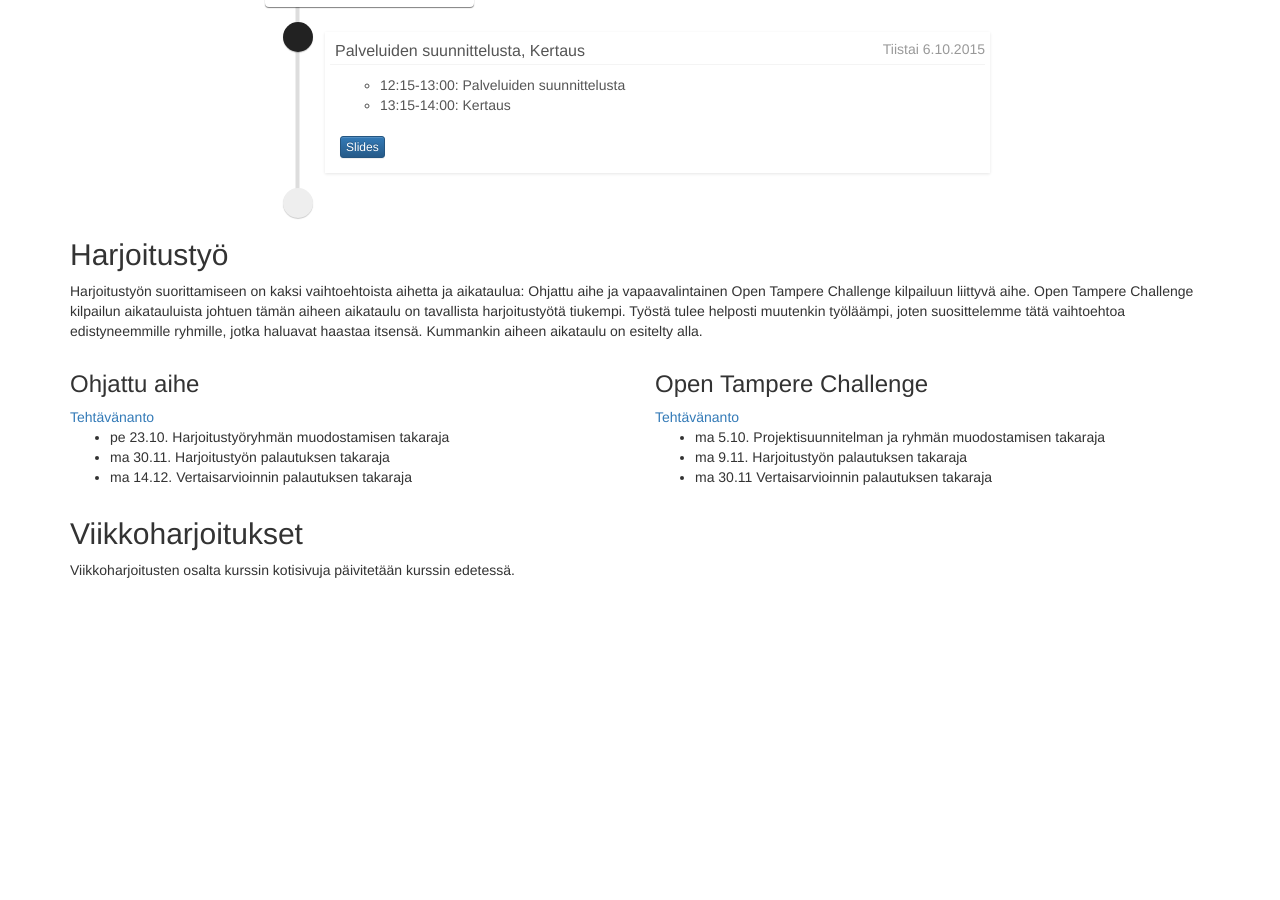
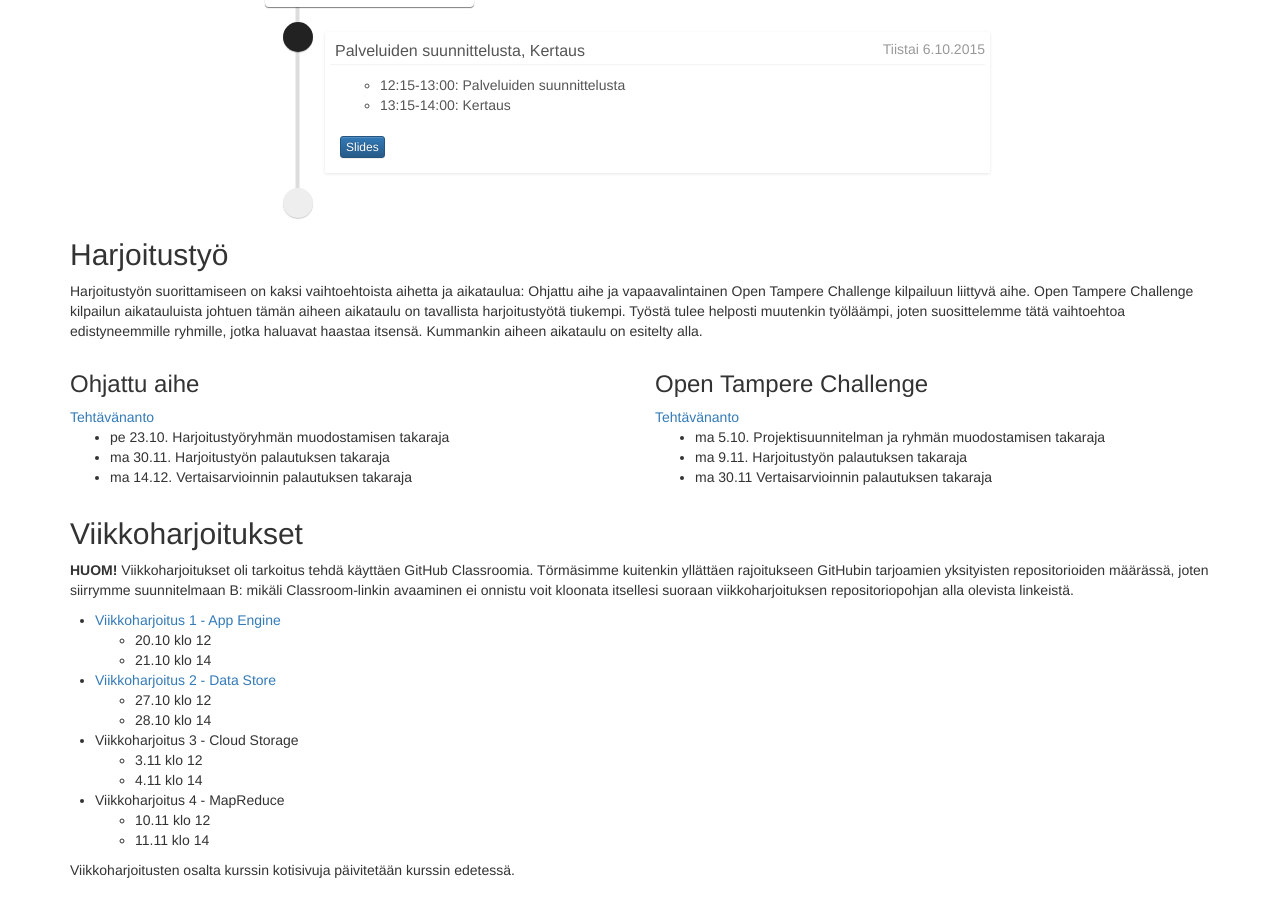
Before and after one commit to Palpo/palpo.github.io, a Jekyll site: the page built from index.html, in a window 1280 px wide and 900 px high, scrolled down 2376 px. Built offline with Jekyll 4.4.1, drawn with Linux system fonts in a browser that asks for light colours; nearby versions of some CDN libraries; before the commit the page ends 2976 px from its top, so only the background shows below that.

Commit message:
Update index.html

```diff
--- a/index.html
+++ b/index.html
@@ -228,6 +228,28 @@ layout: default
     <h2>Viikkoharjoitukset</h2>
     <a name="exercises"></a>
 
+    <p><strong>HUOM!</strong> Viikkoharjoitukset oli tarkoitus tehdä käyttäen GitHub Classroomia.
+    Törmäsimme kuitenkin yllättäen rajoitukseen GitHubin tarjoamien yksityisten repositorioiden määrässä, joten siirrymme suunnitelmaan B:
+    mikäli Classroom-linkin avaaminen ei onnistu voit kloonata itsellesi suoraan viikkoharjoituksen repositoriopohjan alla olevista linkeistä.</p>
+
+    <div class="row">
+    	<ul>
+           <li><a href="https://github.com/Palpo/palpo_viikkoharkka1">Viikkoharjoitus 1 - App Engine</a>
+           	<ul><li>20.10 klo 12</li><li>21.10 klo 14</li></ul>
+           </li>
+           <li><a href="https://github.com/Palpo/palpo_viikkoharkka2">Viikkoharjoitus 2 - Data Store</a>
+           	<ul><li>27.10 klo 12</li><li>28.10 klo 14</li></ul>
+           </li>
+           <li>Viikkoharjoitus 3 - Cloud Storage
+           	<ul><li>3.11 klo 12</li><li>4.11 klo 14</li></ul>
+           </li>
+
+           <li>Viikkoharjoitus 4 - MapReduce
+           	<ul><li>10.11 klo 12</li><li>11.11 klo 14</li></ul>
+           </li>
+        </ul>
+    </div>
+
     Viikkoharjoitusten osalta kurssin kotisivuja päivitetään kurssin edetessä.
 
  </div>
```
